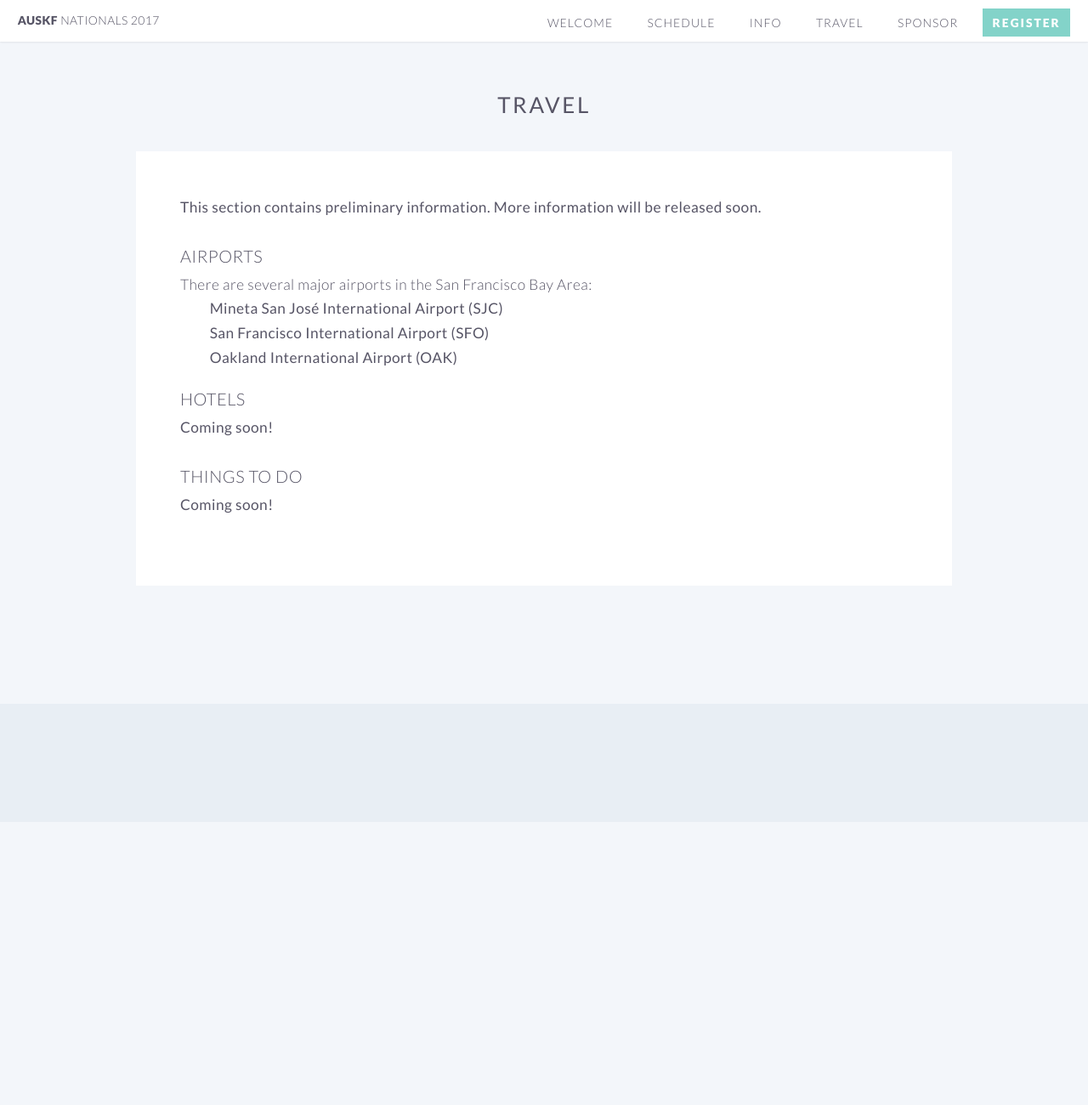
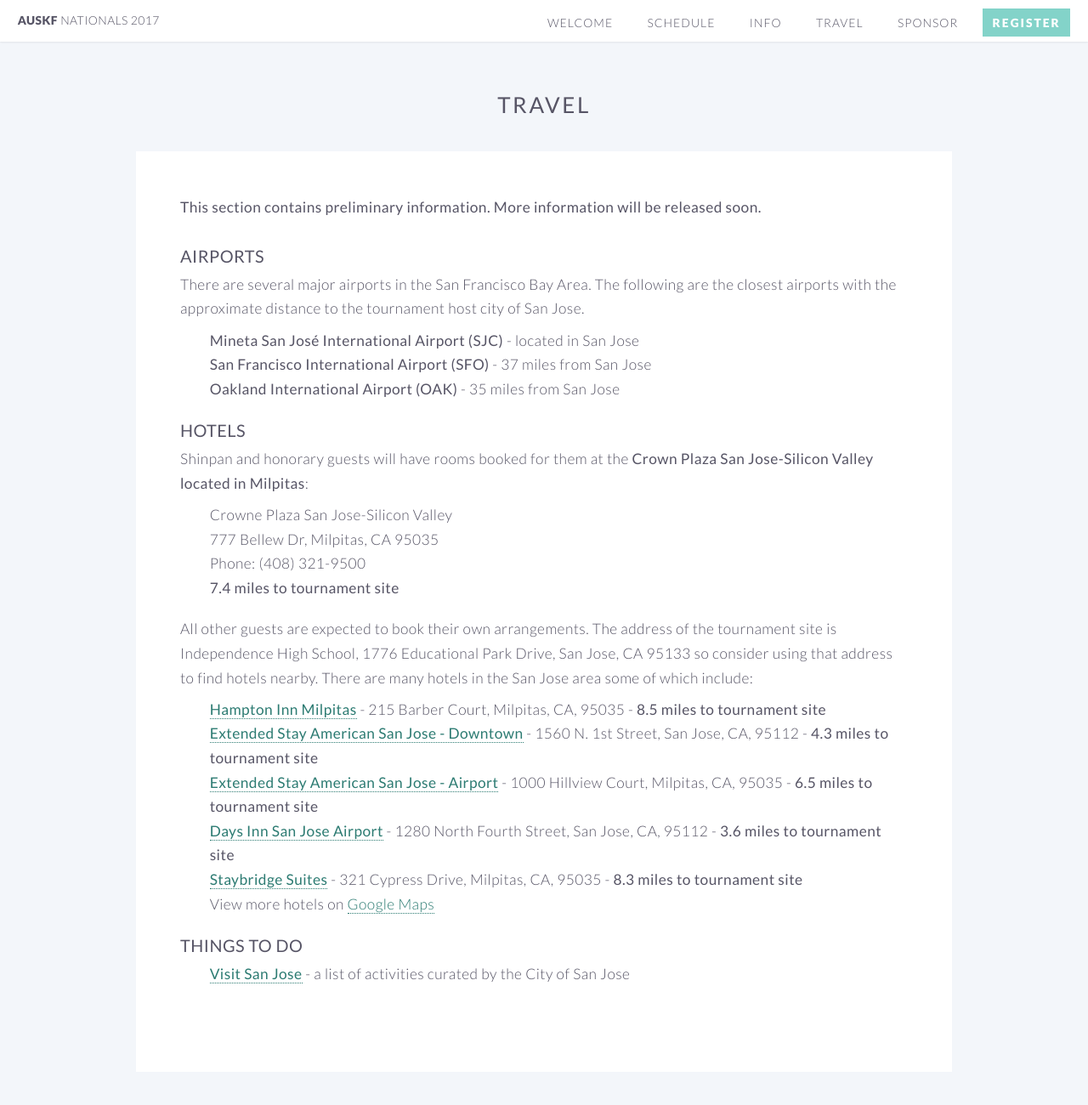
Before and after one commit to auskf-web/auskf-nationals.github.io, a Jekyll site: the page built from travel.html, in a window 1280 px wide and 1400 px high. Shown: the top 1300 px of the window at 85% size. Built offline with Jekyll 4.4.1, drawn with Linux system fonts in a browser that asks for light colours.

Commit message:
Update with hotels, travel, and sayonara party

```diff
--- a/travel.html
+++ b/travel.html
@@ -13,20 +13,40 @@ layout: default
 			<section>
 				<b>This section contains preliminary information. More information will be released soon.</b><br>
 				<br>
-				<header><h3>Airports</h3></header>
-				There are several major airports in the San Francisco Bay Area:<b>
-					<ul style="padding-left:2em; margin-bottom: 20px;">
-						<li>Mineta San José International Airport (SJC)</li>
-						<li>San Francisco International Airport (SFO)</li>
-						<li>Oakland International Airport (OAK)</li>
+				<header><h3><b>Airports</b></h3></header>
+				There are several major airports in the San Francisco Bay Area. The following are the closest airports with the approximate distance to the tournament host city of San Jose.<br>
+				<ul style="padding-left:2em; padding-top:0.5em; margin-bottom: 20px;">
+					<li><b>Mineta San José International Airport (SJC)</b> - located in San Jose</li>
+					<li><b>San Francisco International Airport (SFO)</b> - 37 miles from San Jose</li>
+					<li><b>Oakland International Airport (OAK)</b> - 35 miles from San Jose</li>
 				</ul>
 
-				<header><h3>Hotels</h3></header>
-				Coming soon!<br>
-				<br>
+				<header><h3><b>Hotels</b></h3></header>
+				Shinpan and honorary guests will have rooms booked for them at the <b>Crown Plaza San Jose-Silicon Valley located in Milpitas</b>:<br>
+				<ul style="padding-left:2em; padding-top:0.5em; margin-bottom: 20px;">
+					Crowne Plaza San Jose-Silicon Valley<br>
+					777 Bellew Dr, Milpitas, CA 95035<br>
+					Phone: (408) 321-9500<br>
+					<b>7.4 miles to tournament site</b>
+				</ul>
 
-				<header><h3>Things To Do</h3></header>
-				Coming soon!<br>
+				All other guests are expected to book their own arrangements.
+				The address of the tournament site is Independence High School, 1776 Educational Park Drive, San Jose, CA 95133 so consider using that address to find hotels nearby.
+				There are many hotels in the San Jose area some of which include:<br>
+				<ul style="padding-left:2em; padding-top:0.5em; margin-bottom: 20px;">
+					<li><b><a href="http://hamptoninn3.hilton.com/en/hotels/california/hampton-inn-milpitas-SFOMPHX/index.html">Hampton Inn Milpitas</a></b> - 215 Barber Court, Milpitas, CA, 95035 - <b>8.5 miles to tournament site</b></li>
+					<li><b><a href="http://extendedstayamerica.com">Extended Stay American San Jose - Downtown</a></b> - 1560 N. 1st Street, San Jose, CA, 95112 - <b>4.3 miles to tournament site</b></li>
+					<li><b><a href="http://extendedstayamerica.com">Extended Stay American San Jose - Airport</a></b> - 1000 Hillview Court, Milpitas, CA, 95035 - <b>6.5 miles to tournament site</b></li>
+					<li><b><a href="https://www.wyndhamhotels.com/days-inn/san-jose-california/days-inn-san-jose-airport/overview">Days Inn San Jose Airport</a></b> - 1280 North Fourth Street, San Jose, CA, 95112 - <b>3.6 miles to tournament site</b></li>
+					<li><b><a href="http://ihg.com/staybridge/hotels/us/en/milpitas/sfocd/hoteldetail">Staybridge Suites</a></b> - 321 Cypress Drive, Milpitas, CA, 95035 - <b>8.3 miles to tournament site</b></li>
+					<li>View more hotels on <a href="https://www.google.com/maps/search/Hotels+near+1776+Educational+Park+Dr,+San+Jose,+CA+95133/@37.3534196,-121.9599095,12z/data=!3m1!4b1">Google Maps</a></li>
+				</ul>
+
+				<header><h3><b>Things To Do</b></h3></header>
+				<ul style="padding-left:2em; margin-bottom: 20px;">
+					<li><b><a href="http://www.sanjose.org/activities/">Visit San Jose</a></b> - a list of activities curated by the City of San Jose</li>
+				</ul>
+
 				<br>
 
 			</section>
```
Also changed, not shown: info.html (+10 -1 lines). Lines whose indentation alone changed are shown as unchanged.
